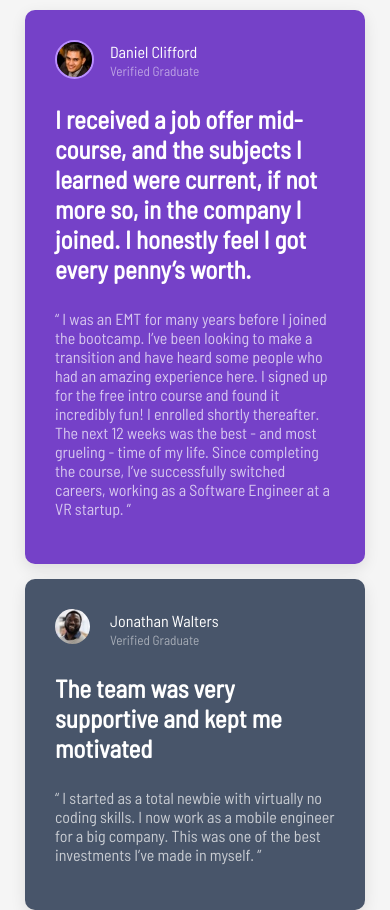
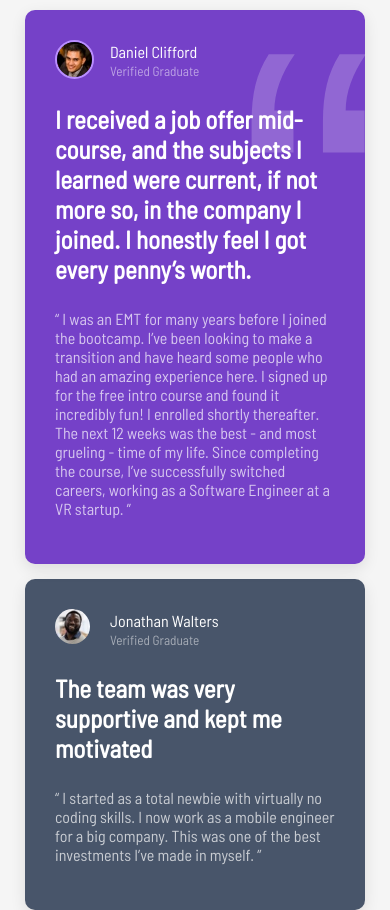
Before and after one commit to paduiii/testimonials-grid, a plain HTML site: page index.html in a window 390 px wide. Shown: the top 910 px of the page. Drawn offline with Linux system fonts and the light colour scheme.

Commit message:
Add files via upload

```diff
--- a/style.css
+++ b/style.css
@@ -77,9 +77,23 @@ p {
   width: 580px;
   height: 280px;
   padding: 30px;
+  position: relative;
+}
+
+.card.Daniel::after {
+  content: '“';
+  font-size: 500px;
+  color: hsla(0, 0%, 100%, 0.2);
+  position: absolute;
+  bottom: -150px;
+  right: 70px;
+  font-family: sans-serif ;
+  z-index: 0;
 }
 
 .card.Daniel h4, .card.Daniel h5, .card.Daniel p, .card.Daniel .quote {
+  position: relative;
+  z-index: 1;
   color: hsl(0, 0%, 100%);
 }
 
@@ -195,6 +209,12 @@ p {
   .card.Daniel {
     width: 280px;
     height: auto;
+  }
+
+  .card.Daniel::after {
+    font-size: 440px;
+    bottom: 107px;
+    right: -17px;
   }
 
   .card.Jonathan {
```
